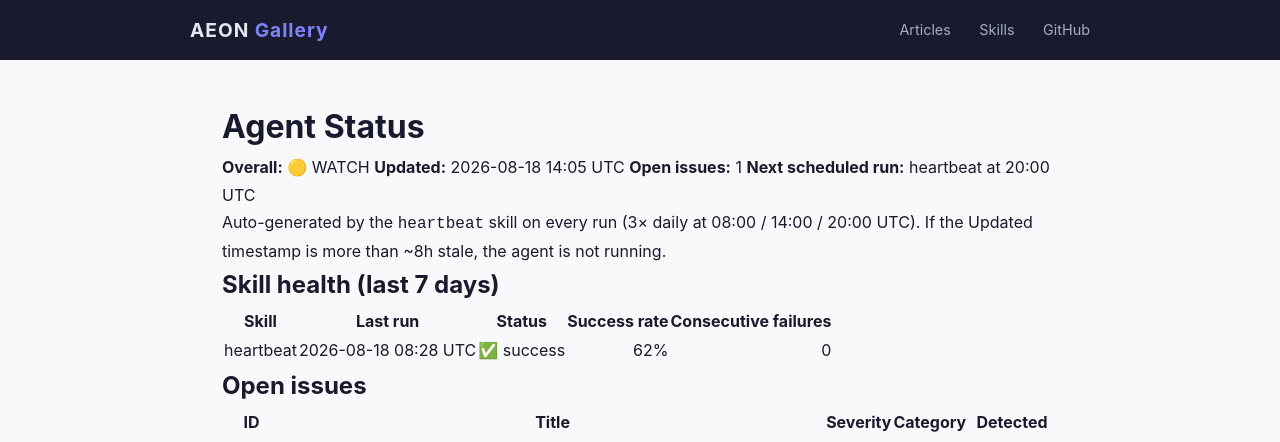
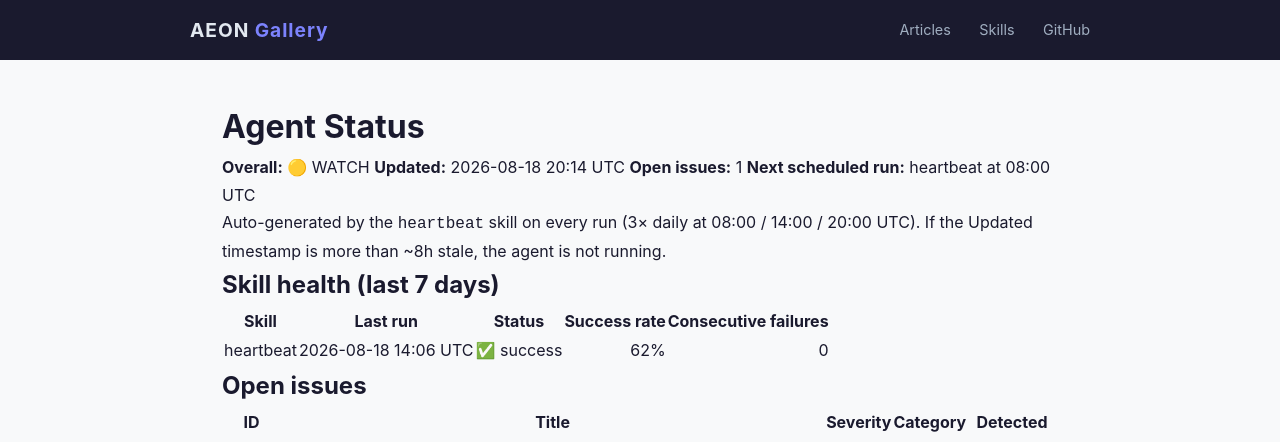
Before and after one commit to RickCrosschain/aeon, a Jekyll site: the page built from docs/status.md, in a window 1280 px wide. Shown: the top 442 px of the page. Built offline with Jekyll 4.4.1, drawn with Linux system fonts in a browser that asks for light colours.

Commit message:
chore(heartbeat): auto-commit 2026-08-18

```diff
--- a/docs/status.md
+++ b/docs/status.md
@@ -7,9 +7,9 @@
 # Agent Status
 
 **Overall:** 🟡 WATCH
-**Updated:** 2026-08-18 14:05 UTC
+**Updated:** 2026-08-18 20:14 UTC
 **Open issues:** 1
-**Next scheduled run:** heartbeat at 20:00 UTC
+**Next scheduled run:** heartbeat at 08:00 UTC
 
 Auto-generated by the `heartbeat` skill on every run (3× daily at 08:00 / 14:00 / 20:00 UTC). If the Updated timestamp is more than ~8h stale, the agent is not running.
 
@@ -17,7 +17,7 @@
 
 | Skill | Last run | Status | Success rate | Consecutive failures |
 |-------|----------|--------|-------------:|---------------------:|
-| heartbeat | 2026-08-18 08:28 UTC | ✅ success | 62% | 0 |
+| heartbeat | 2026-08-18 14:06 UTC | ✅ success | 62% | 0 |
 
 ## Open issues
 
--- a/memory/token-usage.csv
+++ b/memory/token-usage.csv
@@ -169,3 +169,4 @@
 2026-08-17,heartbeat,claude-opus-4-8,2114,4338,351413,56209
 2026-08-18,heartbeat,claude-opus-4-8,2114,3722,356655,56166
 2026-08-18,heartbeat,claude-opus-4-8,2118,4016,464659,55449
+2026-08-18,heartbeat,claude-opus-4-8,2114,4433,369648,56234
```
Also changed, not shown: memory/logs/2026-08-18.md (+11 -0 lines), .outputs/heartbeat.md.
